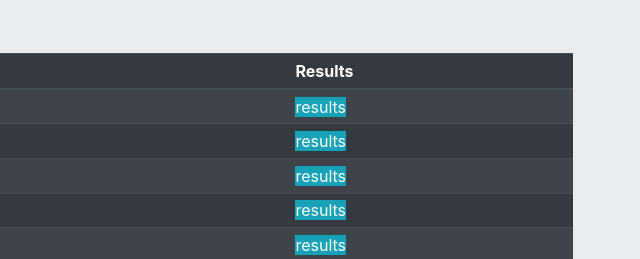
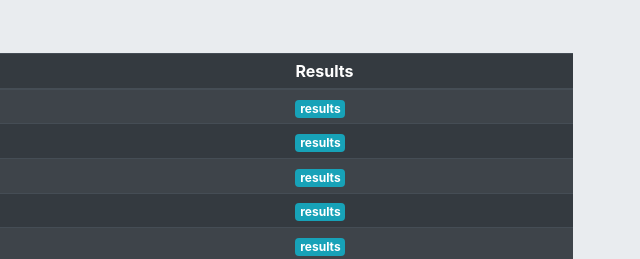
Before and after one commit to sudoracing/sudoracing, a plain HTML site: page index.html in a window 1280 px wide. Shown: the part 1130-1389 px from the top of the page, 622-1262 px from the left. Drawn offline with nearby package versions, Linux system fonts and the light colour scheme.

Commit message:
fixes badges

```diff
--- a/index.html
+++ b/index.html
@@ -104,27 +104,27 @@
                     <tr>
                         <th>1</th>
                         <td><s>Paul Ricard</s></td>
-                        <td><a href="https://simresults.net/210502-qC6" class=" badge-info">results</a></td>
+                        <td><a href="https://simresults.net/210502-qC6" class="badge badge-info">results</a></td>
                     </tr>
                     <tr>
                         <th>2</th>
                         <td><s>Nurburgring</s></td>
-                        <td><a href="https://simresults.net/210502-5qU" class=" badge-info">results</a></td>
+                        <td><a href="https://simresults.net/210502-5qU" class="badge badge-info">results</a></td>
                     </tr>
                     <tr>
                         <th>3</th>
                         <td><s>Misano</s></td>
-                        <td><a href="https://simresults.net/210502-7lg" class=" badge-info">results</a></td>
+                        <td><a href="https://simresults.net/210502-7lg" class="badge badge-info">results</a></td>
                     </tr>
                     <tr>
                         <th>4</th>
                         <td><s>Snetterton</s></td>
-                        <td><a href="https://simresults.net/210502-5BL" class=" badge-info">results</a></td>
+                        <td><a href="https://simresults.net/210502-5BL" class="badge badge-info">results</a></td>
                     </tr>
                     <tr>
                         <th>5</th>
                         <td><s>Brands Hatch</s></td>
-                        <td><a href="https://simresults.net/210502-8fE" class=" badge-info">results</a></td>
+                        <td><a href="https://simresults.net/210502-8fE" class="badge badge-info">results</a></td>
                     </tr>
                     <tr class="bg-success">
                         <th>6</th>
```
